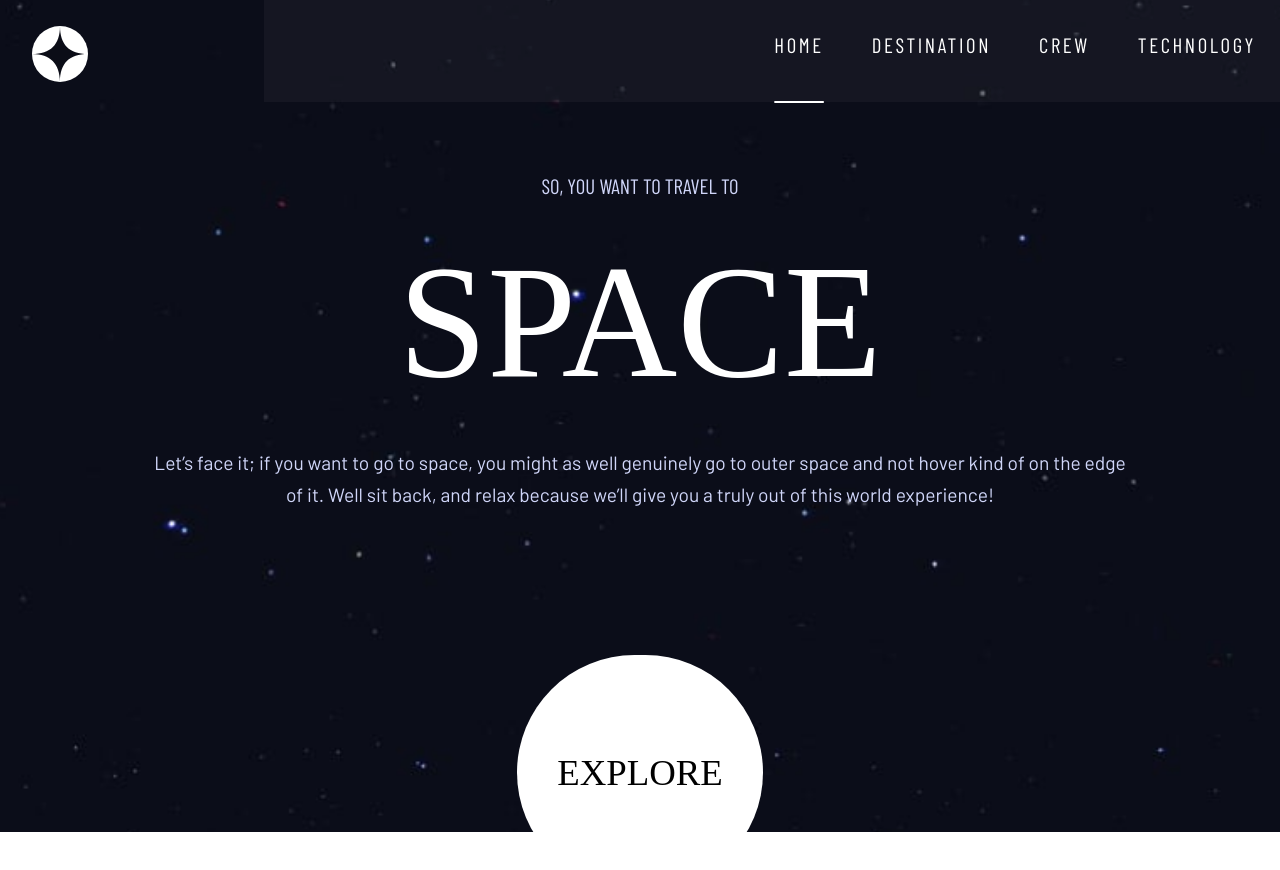
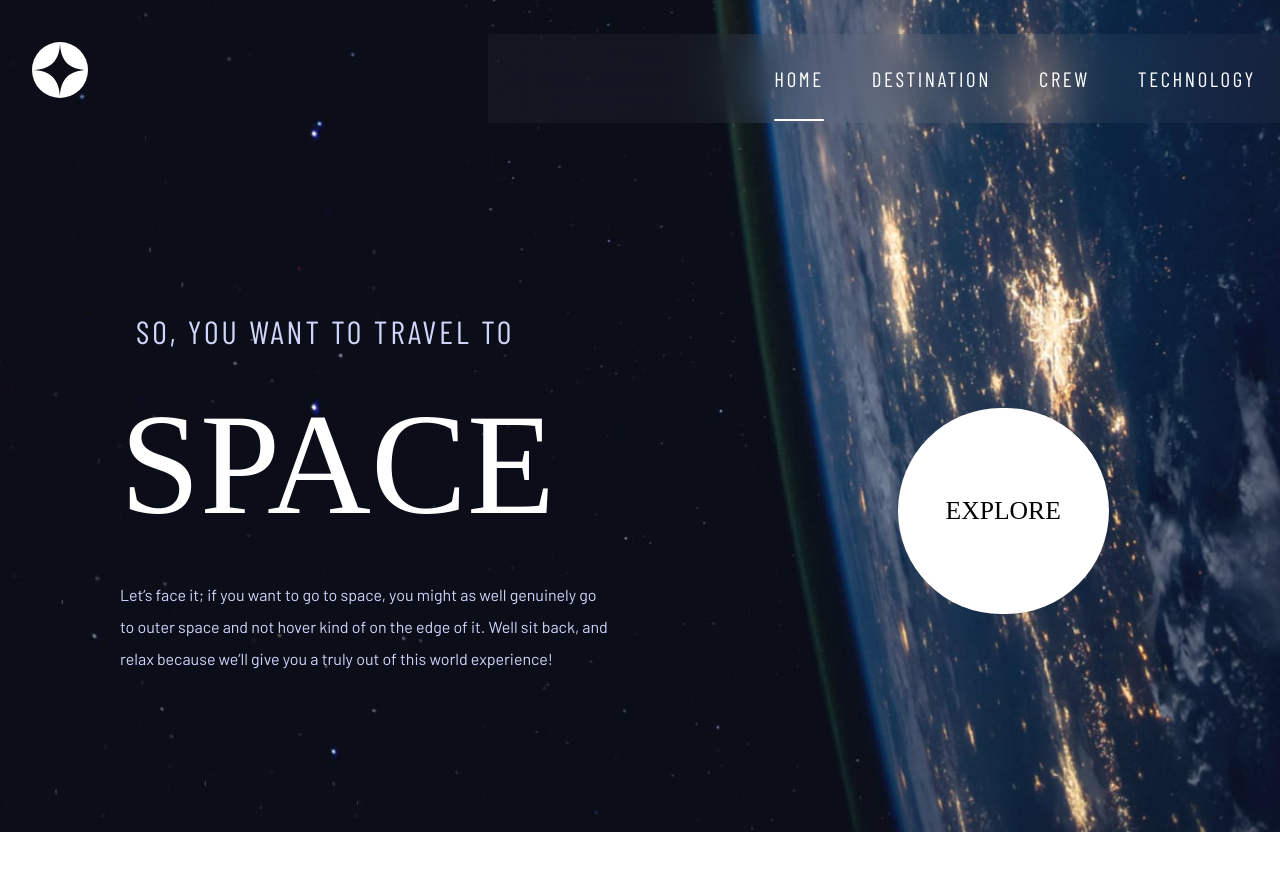
Before and after one commit to Makita7/space-tourism-site, a Vue app: page / in a window 1280 px wide. Shown: the top 870 px of the page. After the commit the page ends 832 px from the top, so only its background shows below. Built offline with nearby package versions, Linux system fonts and the light colour scheme; a web font is replaced by a local one.

Commit message:
home page laptop  responsive

```diff
--- a/src/components/NavBarBig.vue
+++ b/src/components/NavBarBig.vue
@@ -74,9 +74,34 @@
     .NotCel{
         content-visibility: visible;
     }
+    .OnlyLaptop{
+        content-visibility: hidden;
+    }
     @media(max-width: 800px){
         .NotCel{
         content-visibility: hidden;
         }
     }
+    @media(min-width: 1200px){
+        .wrapper{
+            background-color: rgba(255, 255, 255, 0.04);
+            top: 0;
+            margin-top: 0rem;
+            margin-left: 25rem;
+            width: 100%;
+            margin-right: -1rem;
+            padding-top: 2rem;
+            text-align: right;
+            padding-bottom: 2rem;
+            backdrop-filter: blur(25px);
+            padding-right: 2rem;
+        }
+        .active-link{
+            text-decoration: underline !important;
+            text-underline-offset: 2rem;
+        }
+        .logo{
+            margin-top: 0.5rem;
+        }
+    }
 </style>
--- a/src/pages/HomePage.vue
+++ b/src/pages/HomePage.vue
@@ -4,7 +4,8 @@
 
 <template>
   <main class="home">
-    <div class="wrapper">
+    <div class="wrapper CompWrap">
+      <div class="dividerOne">
         <p class="topP">
           SO, YOU WANT TO TRAVEL TO
         </p>
@@ -12,11 +13,14 @@
         <p class="description">
           Let’s face it; if you want to go to space, you might as well genuinely go to outer space and not hover kind of on the edge of it. Well sit back, and relax because we’ll give you a truly out of this world experience!
         </p>
+      </div>
+      <div class="dividerTwo">
           <RouterLink to="/moon">
             <button class="AFadeIn">
                 Explore
             </button>
         </RouterLink>
+      </div>
     </div>
   </main>
 </template>
@@ -89,4 +93,41 @@
       padding-top: 2rem;
     }
   }
+  @media(min-width: 1200px) {
+    .home{
+      background-image: url('../assets/home/background-home-desktop.jpg') ;
+    }
+    .CompWrap{
+      display: flex;
+    }
+    .dividerOne{
+      width: 60%;
+      text-align: left;
+      padding-left: 8rem;
+      box-sizing: border-box;
+    }
+    .description{
+      padding: 0 10rem 0 0;
+      font-size: 1rem;
+    }
+    .topP{
+      padding-top: 10rem;
+      font-weight: 300;
+      font-size: 2rem;
+      letter-spacing: 3px;
+      padding-left: 1rem;
+    }
+    h1{
+      font-size: 9rem;
+    }
+    .description{
+      margin-top: 0;
+    }
+    button{
+      margin-top: 18rem;
+      padding: 5.5rem 3rem;
+      font-size: 1.6rem;
+      margin-left: 8rem;
+    }
+  }
 </style>
```
Lines whose indentation alone changed are shown as unchanged.
